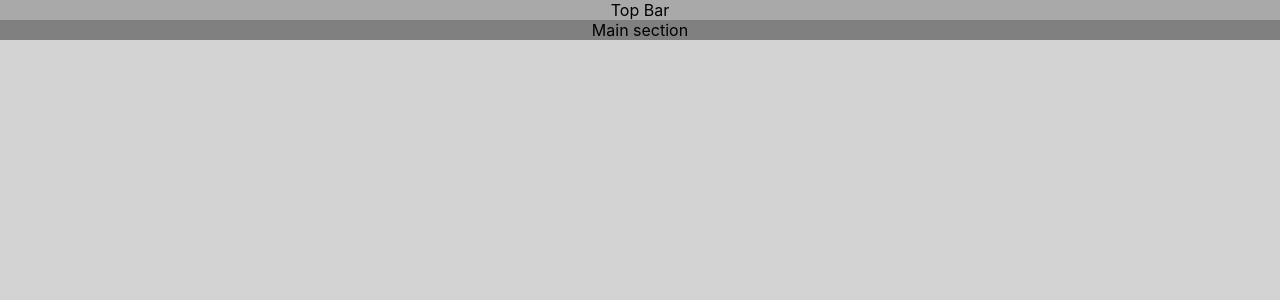
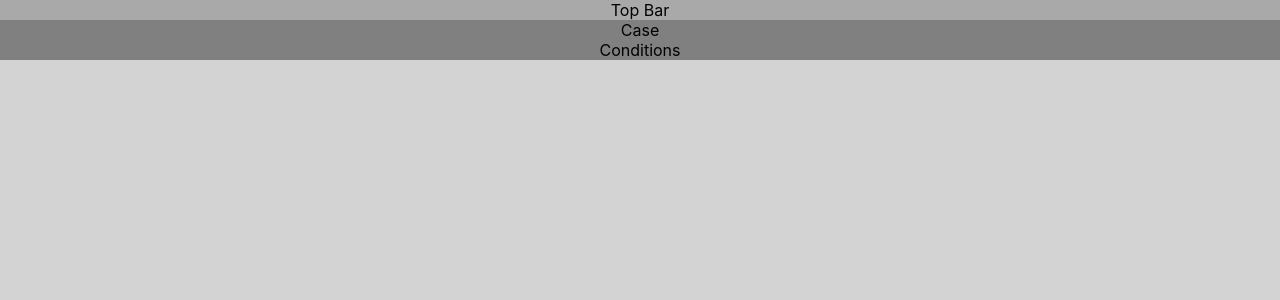
Before and after one commit to emerson-pereira/doctor-case-label, a React (Create React App) app in the folder frontend/: page / in a window 1280 px wide. Shown: the top 300 px of the page. Built offline with nearby package versions, Linux system fonts and the light colour scheme.

Commit message:
add case and conditions components

```diff
--- /dev/null
+++ b/frontend/src/components/Case/index.tsx
@@ -0,0 +1,12 @@
+import React from 'react';
+import './Style.css';
+
+function Case() {
+  return (
+    <div className="Case">
+      Case
+    </div>
+  );
+}
+
+export default Case;
--- /dev/null
+++ b/frontend/src/components/Conditions/index.tsx
@@ -0,0 +1,12 @@
+import React from 'react';
+import './Style.css';
+
+function Conditions() {
+  return (
+    <div className="Conditions">
+      Conditions
+    </div>
+  );
+}
+
+export default Conditions;
--- a/frontend/src/components/MainSection/index.tsx
+++ b/frontend/src/components/MainSection/index.tsx
@@ -1,10 +1,13 @@
 import React from 'react';
+import Case from '../Case';
+import Conditions from '../Conditions';
 import './Style.css';
 
 function MainSection() {
   return (
     <div className="MainSection">
-      Main section
+      <Case />
+      <Conditions />
     </div>
   );
 }
```
Also changed, not shown: frontend/src/components/Case/Style.css (added), frontend/src/components/Conditions/Style.css (added).
